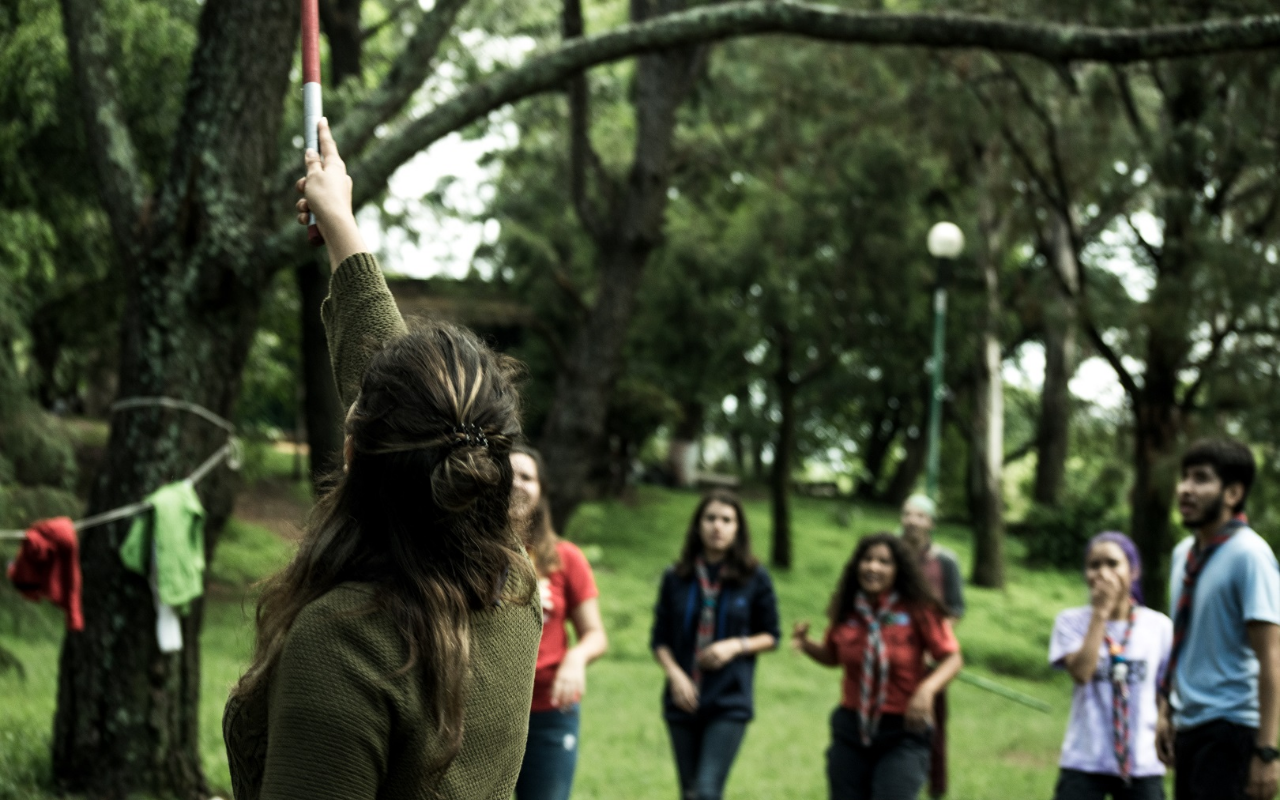
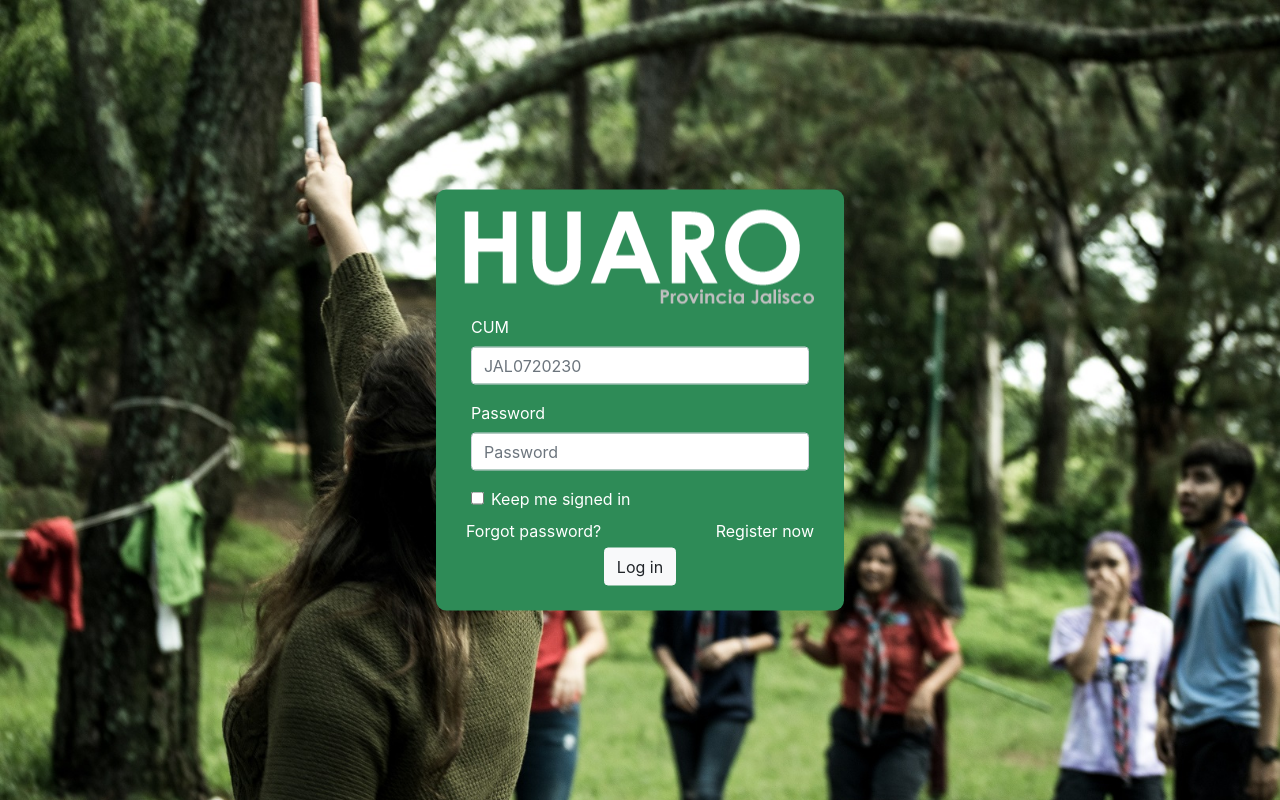
Before and after one commit to Darksw20/SCOUT-HuaroV2, a website: page public/login.html in a window 1280 px wide. Drawn offline with nearby package versions, Linux system fonts and the light colour scheme.

Commit message:
Login pinpeado

```diff
--- a/public/login.html
+++ b/public/login.html
@@ -1,12 +1,46 @@
 <!DOCTYPE html>
-<html>
+<html lang="en">
 <head>
 	<meta charset="utf-8">
 	<title>Login Organizador</title>
 	<link rel="stylesheet" type="text/css" href="./css/index.css">
+	<meta name="viewport" content="width=device-width, initial-scale=1, shrink-to-fit=no">
+	<link rel="stylesheet" href="https://stackpath.bootstrapcdn.com/bootstrap/4.3.1/css/bootstrap.min.css" integrity="sha384-ggOyR0iXCbMQv3Xipma34MD+dH/1fQ784/j6cY/iJTQUOhcWr7x9JvoRxT2MZw1T" crossorigin="anonymous">
 </head>
 <body>
-	<!-- Este formulario envia por metodo post los datos
+	<div class="login-container">
+		<form class="container">
+			<div class="row">
+				<img src="./images/guia_estilos-08.png">
+			</div>
+			<div class="form-group">
+				<label>CUM</label>
+				<INPUT type="text" class="form-control" Required name="codigo" placeholder="JAL0720230">
+			</div>
+			<div class="form-group">
+				<label>Password</label>
+				<INPUT type="password" class="form-control" Required name="nombre" placeholder="Password">
+			</div>
+			<div class="form-check">
+				<input type="checkbox" class="form-check-input">
+				<label>Keep me signed in</label>
+			</div>
+			<div class="form-row justify-content-between">
+				<div class="login-url">
+					<a href="">Forgot password?</a>
+				</div>
+				<div class="login-url">
+					<a href="">Register now</a>
+				</div>
+			</div>
+			<div class="row justify-content-center login-btn">
+				<button TYPE="submit" class="btn btn-light">Log in</button>
+			</div>
+		</form>
+	</div>
+
+
+		<!-- Este formulario envia por metodo post los datos
 		para su posterior verificacion
 		-Falta todavia seguridad en el inicio
 		-Sesiones
@@ -25,8 +59,8 @@
 		</div>
 	</form>
 	-->
-	<script>
-
-	</script>
+	<script src="https://code.jquery.com/jquery-3.3.1.slim.min.js" integrity="sha384-q8i/X+965DzO0rT7abK41JStQIAqVgRVzpbzo5smXKp4YfRvH+8abtTE1Pi6jizo" crossorigin="anonymous"></script>
+    <script src="https://cdnjs.cloudflare.com/ajax/libs/popper.js/1.14.7/umd/popper.min.js" integrity="sha384-UO2eT0CpHqdSJQ6hJty5KVphtPhzWj9WO1clHTMGa3JDZwrnQq4sF86dIHNDz0W1" crossorigin="anonymous"></script>
+    <script src="https://stackpath.bootstrapcdn.com/bootstrap/4.3.1/js/bootstrap.min.js" integrity="sha384-JjSmVgyd0p3pXB1rRibZUAYoIIy6OrQ6VrjIEaFf/nJGzIxFDsf4x0xIM+B07jRM" crossorigin="anonymous"></script>
 </body>
 </html>
--- a/public/sass/index.sass
+++ b/public/sass/index.sass
@@ -1,3 +1,23 @@
 body
     background-image: url('../images/DSC_01653.jpg')
     background-size: cover
+    background-attachment: fixed
+
+.login-container
+    background-color: seagreen
+    display: inline-block
+    padding: 20px
+    border-radius: 10px
+    position: absolute
+    left: 50%
+    top: 50%
+    transform: translate(-50%,-50%)
+    color: white
+
+.login-url a
+    color: white
+    &:hover
+        color: white
+
+.login-btn
+    margin: 5px
```
Also changed, not shown: public/css/index.css, 1 other file.
